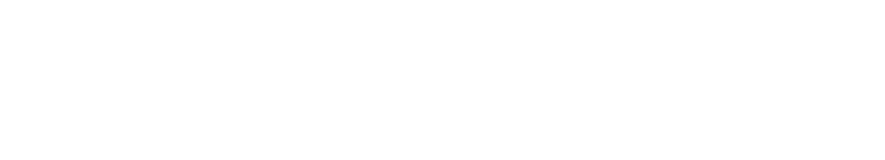
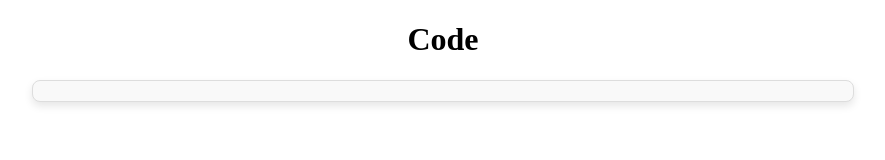
Before and after one commit to OIerOrg/Gist, a plain HTML site: page index.html in a window 1280 px wide. Shown: the whole page, without its empty margins (197-1082 px from the left). Drawn offline with Linux system fonts and the light colour scheme.

Commit message:
Update index.html

```diff
--- a/index.html
+++ b/index.html
@@ -1 +1,25 @@
-<script src="https://gist.github.com/zjx-kimi/43345d841877f8c86294827328bcc8a6.js"></script>
+<!DOCTYPE html>
+<html lang="en">
+<head>
+    <meta charset="UTF-8">
+    <meta name="viewport" content="width=device-width, initial-scale=1.0">
+    <title>Code</title>
+    <style>
+        .gist-container {
+            margin: 20px auto;
+            padding: 10px;
+            background-color: #f9f9f9;
+            border: 1px solid #ddd;
+            border-radius: 8px;
+            max-width: 800px;
+            box-shadow: 0 4px 8px rgba(0, 0, 0, 0.1);
+        }
+    </style>
+</head>
+<body>
+    <h1 style="text-align: center;">Code</h1>
+    <div class="gist-container">
+        <script src="https://gist.github.com/zjx-kimi/43345d841877f8c86294827328bcc8a6.js"></script>
+    </div>
+</body>
+</html>
```
